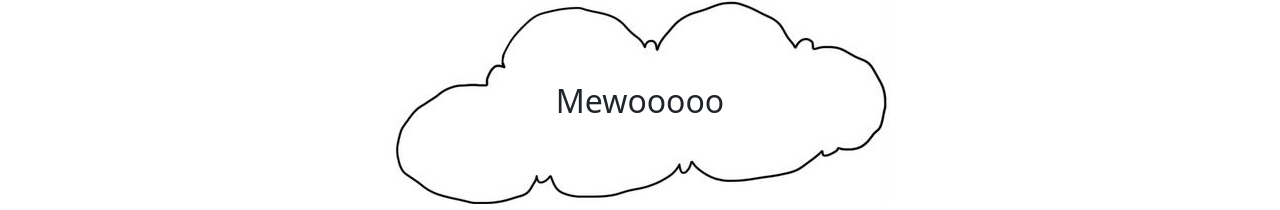
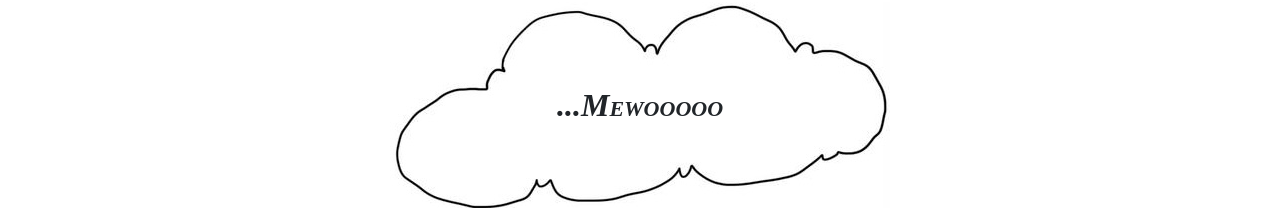
Before and after one commit to Yasaman-Behnam-Malekzadeh/cat-cafe, a React (Create React App) app: page / in a window 1280 px wide. Both pictures are taken after a click on the picture 186 px from the left and 645 px from the top of the page. Shown: the part 183-393 px from the top of the page. Built offline with nearby package versions, Linux system fonts and the light colour scheme.

Commit message:
add some style in home page

```diff
--- a/src/components/Home.js
+++ b/src/components/Home.js
@@ -36,14 +36,15 @@ function Home() {
         }}
       >
         {showMewo ? (
-          <div className="d-flex justify-content-center align-items-center h2">
+          <div  style={{ font: "italic small-caps bold 32px cursive" }}
+           className="d-flex justify-content-center align-items-center ">
             <img
               src={cloud}
               alt="cloud"
               className="position-absolute "
               style={{ zIndex: "-1" }}
             />
-            Mewooooo
+            ...Mewooooo
           </div>
         ) : null}
       </div>
@@ -52,12 +53,12 @@ function Home() {
         className=" d-flex justify-content-center align-items-end "
         style={{ height: "40%" }}
       >
-        <img src={fisrtCat} alt="first cat" onClick={handleClickMewo} />
-        <img src={secondCat} alt="secondCat" onClick={handleClickMewo} />
-        <img src={thirdCat} alt="thirdCat" onClick={handleClickMewo} />
-        <img src={forthCat} alt="forthCat" onClick={handleClickMewo} />
-        <img src={fifthCat} alt="fifthCat" onClick={handleClickMewo} />
-        <img src={sixthCat} alt="sixthCat" onClick={handleClickMewo} />
+        <img src={fisrtCat} alt="first cat" onClick={handleClickMewo} style={{ cursor: "pointer" }}/>
+        <img src={secondCat} alt="secondCat" onClick={handleClickMewo} style={{ cursor: "pointer" }}/>
+        <img src={thirdCat} alt="thirdCat" onClick={handleClickMewo} style={{ cursor: "pointer" }}/>
+        <img src={forthCat} alt="forthCat" onClick={handleClickMewo} style={{ cursor: "pointer" }}/>
+        <img src={fifthCat} alt="fifthCat" onClick={handleClickMewo} style={{ cursor: "pointer" }}/>
+        <img src={sixthCat} alt="sixthCat" onClick={handleClickMewo} style={{ cursor: "pointer" }}/>
       </div>
       <div
         style={{
```
